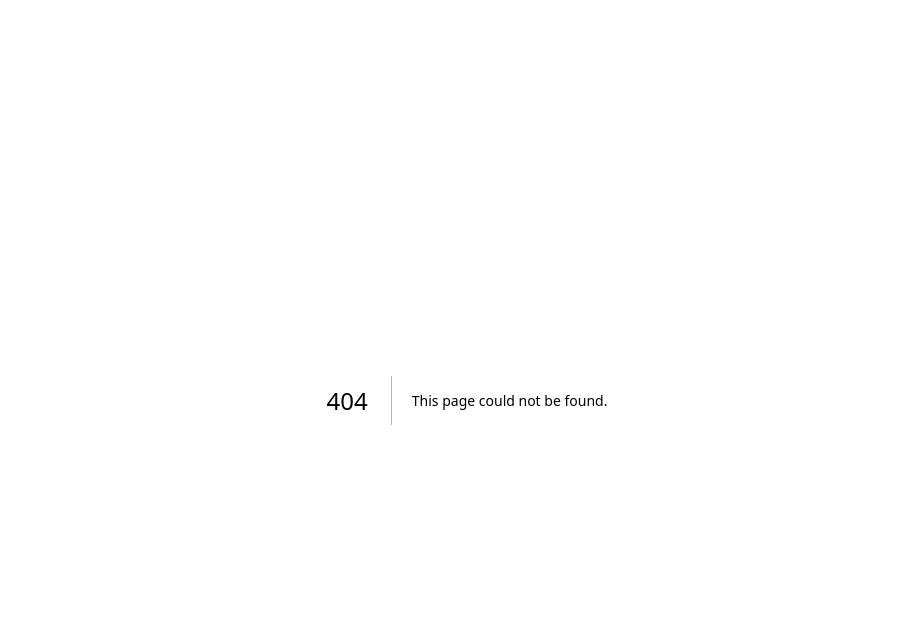
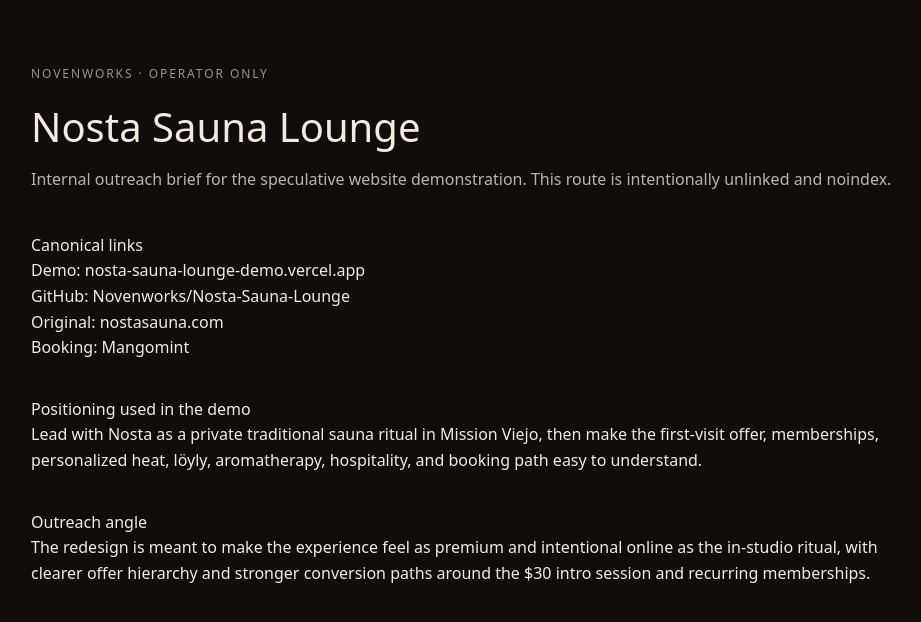
Before and after one commit to Novenworks/Nosta-Sauna-Lounge, a Next.js app: page /outreach in a window 1280 px wide. Before the commit this address had no page. Shown: the top 622 px of the page, without its empty margins (173-1094 px from the left). Built offline with nearby package versions, Linux system fonts and the light colour scheme.

Commit message:
Add operator-only outreach route

```diff
--- /dev/null
+++ b/app/outreach/page.tsx
@@ -0,0 +1,36 @@
+import type { Metadata } from "next";
+
+export const metadata: Metadata = {
+  title: "Nosta Sauna Lounge — Novenworks Outreach",
+  robots: { index: false, follow: false },
+};
+
+export default function OutreachPage() {
+  return (
+    <main style={{ maxWidth: 920, margin: "0 auto", padding: "64px 24px", fontFamily: "system-ui, sans-serif", lineHeight: 1.6 }}>
+      <p style={{ fontSize: 12, letterSpacing: ".16em", textTransform: "uppercase", opacity: .6 }}>Novenworks · Operator only</p>
+      <h1 style={{ fontSize: 40, margin: "12px 0 8px" }}>Nosta Sauna Lounge</h1>
+      <p style={{ opacity: .75 }}>Internal outreach brief for the speculative website demonstration. This route is intentionally unlinked and noindex.</p>
+
+      <section style={{ marginTop: 40 }}>
+        <h2>Canonical links</h2>
+        <ul>
+          <li>Demo: <a href="https://nosta-sauna-lounge-demo.vercel.app">nosta-sauna-lounge-demo.vercel.app</a></li>
+          <li>GitHub: <a href="https://github.com/Novenworks/Nosta-Sauna-Lounge">Novenworks/Nosta-Sauna-Lounge</a></li>
+          <li>Original: <a href="https://nostasauna.com">nostasauna.com</a></li>
+          <li>Booking: <a href="https://booking.mangomint.com/321625?hp=1">Mangomint</a></li>
+        </ul>
+      </section>
+
+      <section style={{ marginTop: 36 }}>
+        <h2>Positioning used in the demo</h2>
+        <p>Lead with Nosta as a private traditional sauna ritual in Mission Viejo, then make the first-visit offer, memberships, personalized heat, löyly, aromatherapy, hospitality, and booking path easy to understand.</p>
+      </section>
+
+      <section style={{ marginTop: 36 }}>
+        <h2>Outreach angle</h2>
+        <p>The redesign is meant to make the experience feel as premium and intentional online as the in-studio ritual, with clearer offer hierarchy and stronger conversion paths around the $30 intro session and recurring memberships.</p>
+      </section>
+    </main>
+  );
+}
```
